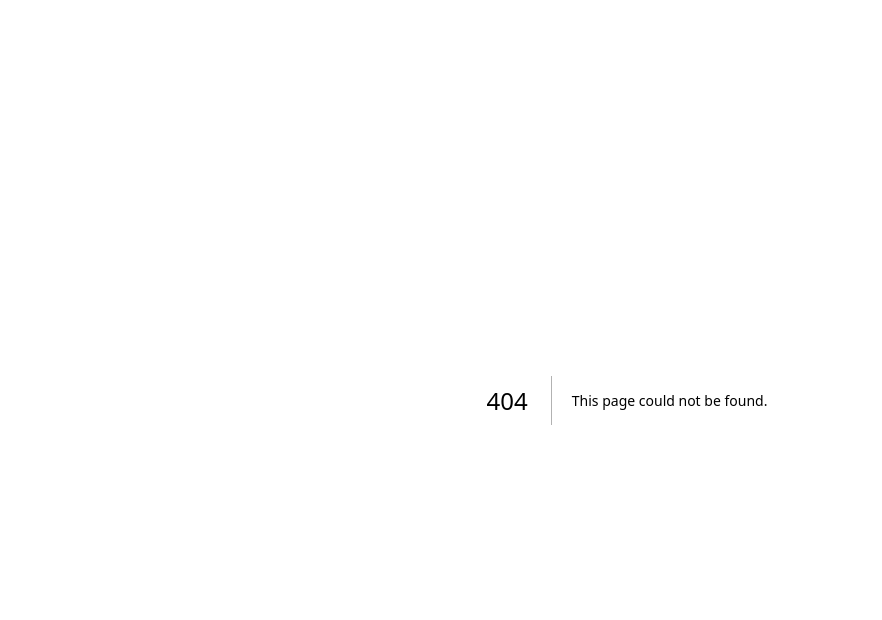
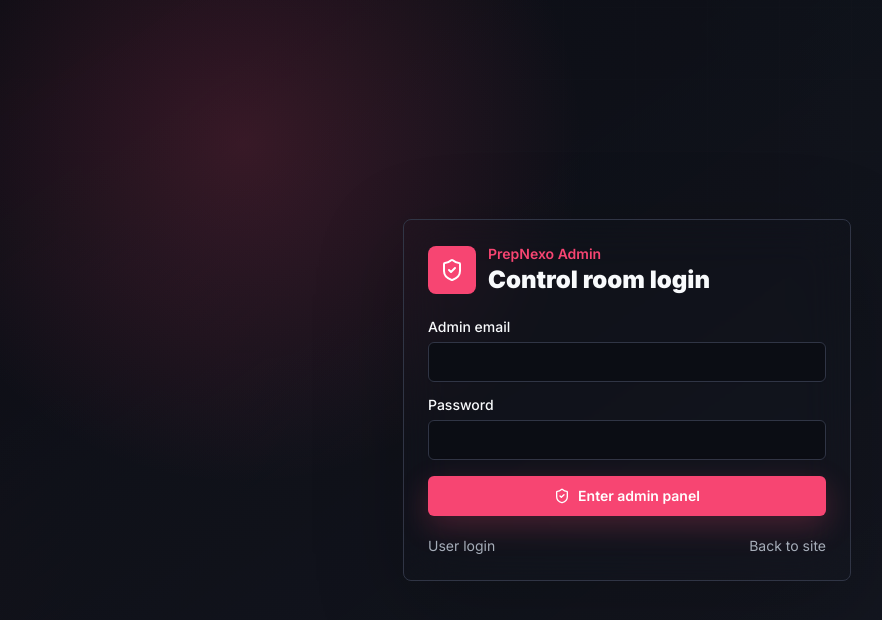
Before and after one commit to Harsh72019/prepNexo, a Next.js app in the folder apps/web/: page /admin/login in a window 1280 px wide. Before the commit this address had no page. Shown: the top 620 px of the page, without its empty margins (13-895 px from the left). Built offline with nearby package versions, Linux system fonts and the light colour scheme; no server answers.

Commit message:
Add separate admin entry point

```diff
--- /dev/null
+++ b/apps/web/src/app/(app)/admin/page.tsx
@@ -0,0 +1,51 @@
+import { Button } from "@interview-battlefield/ui/components/button";
+import { Card, CardContent, CardDescription, CardHeader, CardTitle } from "@interview-battlefield/ui/components/card";
+import { CreditCard, Database, ShieldCheck } from "lucide-react";
+import Link from "next/link";
+
+export default function AdminHomePage() {
+  return (
+    <div className="grid gap-5">
+      <section className="rounded-lg border bg-card/90 p-6 shadow-[0_18px_60px_rgb(0_0_0/0.18)]">
+        <p className="text-sm font-semibold text-primary">Admin panel</p>
+        <h1 className="mt-2 text-3xl font-black tracking-normal">PrepNexo control room</h1>
+        <p className="mt-2 max-w-2xl text-sm text-muted-foreground">
+          Manage question inventory, monetization, and launch operations from one separate admin surface.
+        </p>
+      </section>
+
+      <section className="grid gap-4 md:grid-cols-2">
+        <Card>
+          <CardHeader>
+            <CardTitle className="flex items-center gap-2"><Database className="size-5 text-primary" /> Question bank</CardTitle>
+            <CardDescription>Add DSA, frontend, backend, system design, and company-tagged questions.</CardDescription>
+          </CardHeader>
+          <CardContent>
+            <Button asChild>
+              <Link href="/admin/questions">Open questions</Link>
+            </Button>
+          </CardContent>
+        </Card>
+
+        <Card>
+          <CardHeader>
+            <CardTitle className="flex items-center gap-2"><CreditCard className="size-5 text-primary" /> Billing plans</CardTitle>
+            <CardDescription>Update the Pro plan pricing, interval, and feature list.</CardDescription>
+          </CardHeader>
+          <CardContent>
+            <Button asChild>
+              <Link href="/admin/billing">Open plans</Link>
+            </Button>
+          </CardContent>
+        </Card>
+      </section>
+
+      <Card>
+        <CardHeader>
+          <CardTitle className="flex items-center gap-2"><ShieldCheck className="size-5 text-primary" /> Access rule</CardTitle>
+          <CardDescription>Admin routes are still backed by the same auth service, but only users with role ADMIN can use them.</CardDescription>
+        </CardHeader>
+      </Card>
+    </div>
+  );
+}
--- /dev/null
+++ b/apps/web/src/app/admin/login/page.tsx
@@ -0,0 +1,5 @@
+import { AdminLoginClient } from "@/components/admin/admin-login-client";
+
+export default function AdminLoginPage() {
+  return <AdminLoginClient />;
+}
--- /dev/null
+++ b/apps/web/src/components/admin/admin-login-client.tsx
@@ -0,0 +1,79 @@
+"use client";
+
+import { zodResolver } from "@hookform/resolvers/zod";
+import { Button } from "@interview-battlefield/ui/components/button";
+import { Field } from "@interview-battlefield/ui/components/field";
+import { Input } from "@interview-battlefield/ui/components/input";
+import { ShieldCheck } from "lucide-react";
+import Link from "next/link";
+import { useRouter } from "next/navigation";
+import { useForm } from "react-hook-form";
+import { toast } from "sonner";
+import { z } from "zod";
+import { authApi } from "@/lib/api";
+import { useAuthStore } from "@/stores/auth-store";
+
+const schema = z.object({
+  email: z.string().email(),
+  password: z.string().min(1)
+});
+
+type FormValues = z.infer<typeof schema>;
+
+export function AdminLoginClient() {
+  const router = useRouter();
+  const setSession = useAuthStore((state) => state.setSession);
+  const form = useForm<FormValues>({
+    resolver: zodResolver(schema),
+    defaultValues: { email: "", password: "" }
+  });
+
+  async function submit(values: FormValues) {
+    try {
+      const response = await authApi.login(values);
+      if (response.data.user.role !== "ADMIN") {
+        toast.error("This account does not have admin access.");
+        return;
+      }
+      setSession(response.data);
+      toast.success("Admin access granted.");
+      router.push("/admin");
+    } catch (error) {
+      toast.error(error instanceof Error ? error.message : "Admin login failed");
+    }
+  }
+
+  return (
+    <main className="grid min-h-screen place-items-center bg-[radial-gradient(circle_at_20%_18%,hsl(var(--primary)/0.18),transparent_28%),linear-gradient(145deg,hsl(var(--background)),hsl(var(--secondary)/0.55))] px-4 py-10">
+      <section className="w-full max-w-md rounded-lg border bg-card/94 p-6 shadow-[0_24px_90px_rgb(0_0_0/0.22)] backdrop-blur-xl">
+        <div className="mb-6 flex items-center gap-3">
+          <div className="grid size-12 place-items-center rounded-lg bg-primary text-primary-foreground">
+            <ShieldCheck className="size-6" />
+          </div>
+          <div>
+            <p className="text-sm font-semibold text-primary">PrepNexo Admin</p>
+            <h1 className="text-2xl font-black tracking-normal">Control room login</h1>
+          </div>
+        </div>
+
+        <form className="grid gap-4" onSubmit={form.handleSubmit(submit)}>
+          <Field id="admin-email" label="Admin email" error={form.formState.errors.email?.message}>
+            <Input id="admin-email" type="email" autoComplete="email" {...form.register("email")} />
+          </Field>
+          <Field id="admin-password" label="Password" error={form.formState.errors.password?.message}>
+            <Input id="admin-password" type="password" autoComplete="current-password" {...form.register("password")} />
+          </Field>
+          <Button type="submit" loading={form.formState.isSubmitting}>
+            <ShieldCheck className="size-4" />
+            Enter admin panel
+          </Button>
+        </form>
+
+        <div className="mt-5 flex justify-between text-sm text-muted-foreground">
+          <Link href="/login" className="hover:text-foreground">User login</Link>
+          <Link href="/" className="hover:text-foreground">Back to site</Link>
+        </div>
+      </section>
+    </main>
+  );
+}
--- a/apps/web/src/components/layout/app-shell.tsx
+++ b/apps/web/src/components/layout/app-shell.tsx
@@ -83,7 +83,7 @@ export function AppShell({ children }: { children: React.ReactNode }) {
           </div>
 
           <nav className="-mx-1 flex gap-2 overflow-x-auto px-1 pb-1 [scrollbar-width:none] [&::-webkit-scrollbar]:hidden">
-            {[...navItems, ...(user?.role === "ADMIN" ? [{ href: "/admin/questions", label: "Questions", icon: Shield }, { href: "/admin/billing", label: "Plans", icon: CreditCard }] : [])].map((item) => {
+            {[...navItems, ...(user?.role === "ADMIN" ? [{ href: "/admin", label: "Admin", icon: Shield }, { href: "/admin/questions", label: "Questions", icon: Shield }, { href: "/admin/billing", label: "Plans", icon: CreditCard }] : [])].map((item) => {
               const active = pathname === item.href || pathname.startsWith(`${item.href}/`);
               const Icon = item.icon;
               return (
```
